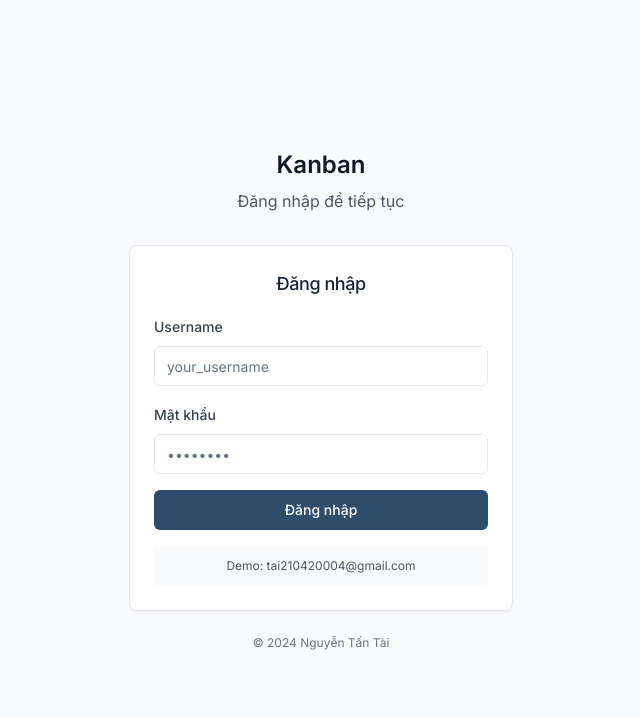
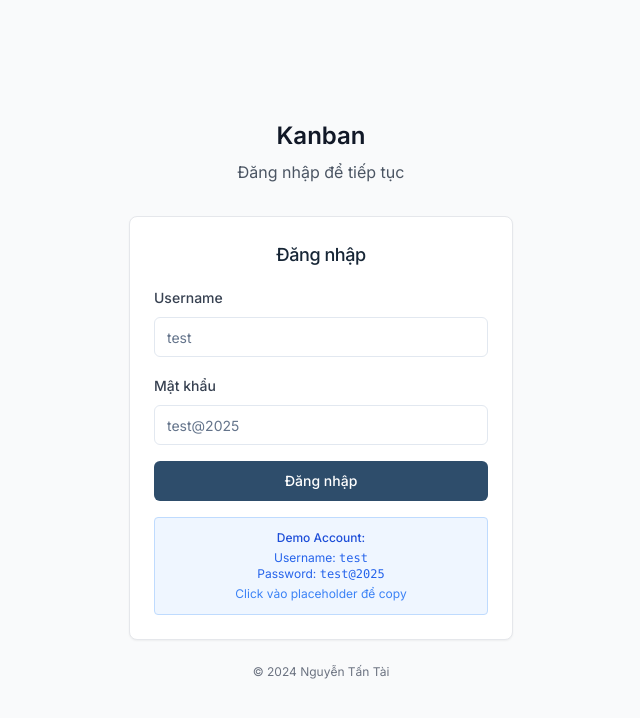
Before and after one commit to nguyentantai21042004/kanban-web, a Next.js app: page /login in a window 1280 px wide. Shown: the top 718 px of the page, without its empty margins (319-959 px from the left). Built offline with nearby package versions, Linux system fonts and the light colour scheme.

Commit message:
fix(login): update login form placeholders (C)

```diff
--- a/app/login/page.tsx
+++ b/app/login/page.tsx
@@ -58,7 +58,7 @@ export default function LoginPage() {
                 <Input
                   id="username"
                   type="text"
-                  placeholder="your_username"
+                  placeholder="test"
                   value={username}
                   onChange={(e) => setUsername(e.target.value)}
                   required
@@ -74,7 +74,7 @@ export default function LoginPage() {
                 <Input
                   id="password"
                   type="password"
-                  placeholder="••••••••"
+                  placeholder="test@2025"
                   value={password}
                   onChange={(e) => setPassword(e.target.value)}
                   required
@@ -101,9 +101,12 @@ export default function LoginPage() {
               </Button>
             </form>
 
-            {/* Simple demo info */}
-            <div className="mt-4 p-3 bg-gray-50 rounded text-center">
-              <p className="text-xs text-gray-600">Demo: tai210420004@gmail.com</p>
+            {/* Demo credentials info */}
+            <div className="mt-4 p-3 bg-blue-50 rounded text-center border border-blue-200">
+              <p className="text-xs text-blue-700 font-medium mb-1">Demo Account:</p>
+              <p className="text-xs text-blue-600">Username: <span className="font-mono">test</span></p>
+              <p className="text-xs text-blue-600">Password: <span className="font-mono">test@2025</span></p>
+              <p className="text-xs text-blue-500 mt-1">Click vào placeholder để copy</p>
             </div>
           </CardContent>
         </Card>
```
